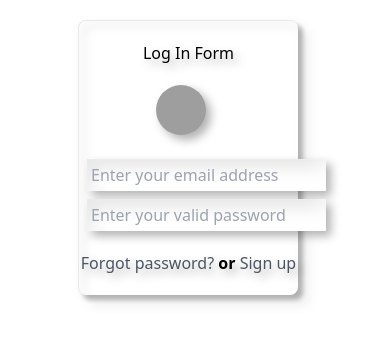
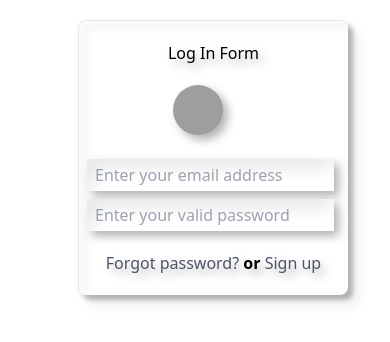
Before and after one commit to MdHasan0467/Neumorphic-log-in-form, a React (Create React App) app: page / in a window 390 px wide. Shown: the top 342 px of the page. Built offline with nearby package versions, Linux system fonts and the light colour scheme; grey boxes are pictures that could not be loaded.

Commit message:
responsive for mobile four

```diff
--- a/src/components/LogIn/LogIn.js
+++ b/src/components/LogIn/LogIn.js
@@ -3,13 +3,13 @@ import './LogIn.css'
 
 const LogIn = () => {
     return (
-        <div className='form ml-[20%] lg:ml-[40%] mt-[5%] w-[220px] py-5 rounded-lg '>
+        <div className='form ml-[20%] lg:ml-[40%] mt-[5%] w-[270px] lg:w-[220px] py-5 rounded-lg '>
         <div>
             <h1 className=''>Log In Form</h1>
             <img className='w-[50px] h-[50px] cursor-pointer rounded-full ml-[35%] mt-5' src="https://cdn5.vectorstock.com/i/thumb-large/90/99/black-thin-line-sign-up-with-hand-vector-28279099.jpg" alt="" />
             <div className='mt-6 '>
-             <input className='block ml-2 lg:ml-3  py-1 px-1 lg:px-2 mb-2' type="text" placeholder='Enter your email address' />
-            <input className='block ml-2 lg:ml-3 py-1 px-1 lg:px-2' type="password" placeholder='Enter your valid password' />
+             <input className='block ml-2 lg:ml-3  py-1 px-2 mb-2' type="text" placeholder='Enter your email address' />
+            <input className='block ml-2 lg:ml-3 py-1 px-2' type="password" placeholder='Enter your valid password' />
             </div>
             <p className='text-gray-600 mt-5'>Forgot password?
              <span className='text-black font-semibold'> or </span>
```
